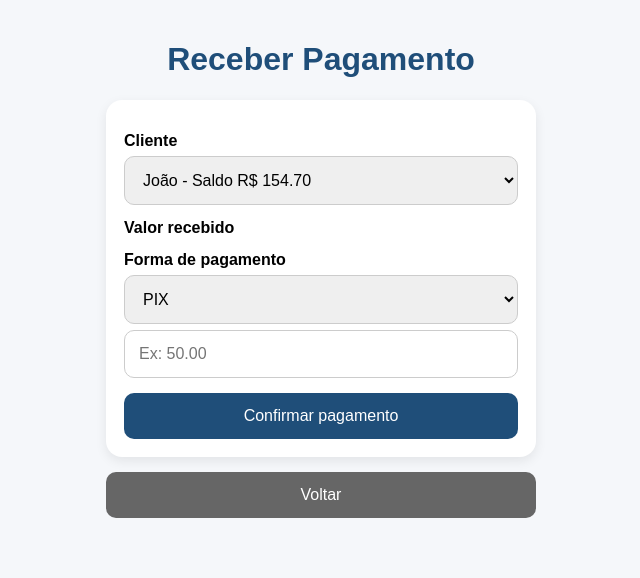
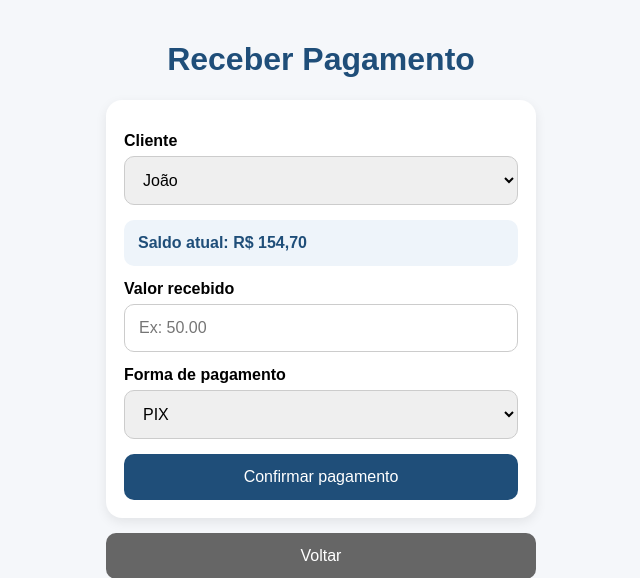
Before and after one commit to xJoyceDias/star-limp-ia, a FastAPI app: page /receber-pagamento in a window 1280 px wide. Shown: the top 578 px of the page, without its empty margins (319-959 px from the left). Run offline with FastAPI, Linux system fonts and the light colour scheme; data comes from the database, SQL or seed files in the repository; both versions use the stored data as it was after the commit.

Commit message:
Implementa recebimento com forma de pagamento

```diff
--- a/backend/app.py
+++ b/backend/app.py
@@ -323,8 +323,11 @@ def receber_pagamento(dados: dict = Body(...)):
     from datetime import datetime, timedelta
 
     cliente_id = int(dados.get("cliente_id"))
-    valor_pago = float(dados.get("valor_pago", 0))
-    forma_pagamento = dados.get("forma_pagamento")
+
+    valor_pago = str(dados.get("valor_pago", "0")).replace(",", ".")
+    valor_pago = float(valor_pago)
+
+    forma_pagamento = dados.get("forma_pagamento", "")
 
     data_hora = (datetime.utcnow() - timedelta(hours=3)).strftime("%Y-%m-%d %H:%M:%S")
 
@@ -359,7 +362,7 @@ def receber_pagamento(dados: dict = Body(...)):
     """, (saldo_atual, cliente_id))
 
     cursor.execute("""
-        IINSERT INTO pagamentos_fiado (
+        INSERT INTO pagamentos_fiado (
             cliente_id,
             valor_pago,
             saldo_anterior,
@@ -367,8 +370,7 @@ def receber_pagamento(dados: dict = Body(...)):
             data_hora,
             forma_pagamento
         )
-
-        VALUES (?, ?, ?, ?, ?)
+        VALUES (?, ?, ?, ?, ?, ?)
     """, (
         cliente_id,
         valor_pago,
@@ -376,7 +378,6 @@ def receber_pagamento(dados: dict = Body(...)):
         saldo_atual,
         data_hora,
         forma_pagamento
-
     ))
 
     conexao.commit()
--- a/backend/templates/extrato_cliente.html
+++ b/backend/templates/extrato_cliente.html
@@ -70,7 +70,9 @@
             <div class="linha">
                 💵 Pagamento recebido: R$ {{ "%.2f"|format(pagamento[1] or 0)|replace(".", ",") }}
             </div>
-
+            <div class="linha">
+                 💳 Forma: {{ pagamento[4] or "Não informado" }}
+            </div>
             <div class="linha">
                 📋 Saldo anterior: R$ {{ "%.2f"|format(pagamento[2] or 0)|replace(".", ",") }}
             </div>
--- a/backend/templates/receber_pagamento.html
+++ b/backend/templates/receber_pagamento.html
@@ -47,6 +47,15 @@
             box-sizing: border-box;
         }
 
+        .saldo-box {
+            margin-top: 15px;
+            padding: 14px;
+            background: #eef4fa;
+            border-radius: 10px;
+            font-weight: bold;
+            color: #1f4e79;
+        }
+
         button, .botao {
             display: block;
             width: 100%;
@@ -80,25 +89,28 @@
     <div class="card">
 
         <label>Cliente</label>
-        <select id="clienteId">
+        <select id="clienteId" onchange="mostrarSaldoCliente()">
             {% for cliente in clientes %}
-                <option value="{{ cliente[0] }}">
-                    {{ cliente[1] }} - Saldo R$ {{ "%.2f"|format(cliente[3] or 0) }}
+                <option value="{{ cliente[0] }}" data-saldo="{{ cliente[3] or 0 }}">
+                    {{ cliente[1] }}
                 </option>
             {% endfor %}
         </select>
 
+        <div class="saldo-box" id="saldoCliente">
+            Saldo atual: R$ 0,00
+        </div>
+
         <label>Valor recebido</label>
+        <input type="number" id="valorPago" step="0.01" placeholder="Ex: 50.00">
+
         <label>Forma de pagamento</label>
-
         <select id="formaPagamento">
             <option value="PIX">PIX</option>
             <option value="DINHEIRO">Dinheiro</option>
             <option value="CARTAO">Cartão</option>
             <option value="TRANSFERENCIA">Transferência</option>
         </select>
-
-        <input type="number" id="valorPago" step="0.01" placeholder="Ex: 50.00">
 
         <button onclick="registrarPagamento()">Confirmar pagamento</button>
 
@@ -109,9 +121,23 @@
 </div>
 
 <script>
+    function formatarMoeda(valor) {
+        return Number(valor).toFixed(2).replace(".", ",");
+    }
+
+    function mostrarSaldoCliente() {
+        const select = document.getElementById("clienteId");
+        const opcao = select.options[select.selectedIndex];
+        const saldo = opcao.getAttribute("data-saldo") || 0;
+
+        document.getElementById("saldoCliente").innerText =
+            `Saldo atual: R$ ${formatarMoeda(saldo)}`;
+    }
+
     async function registrarPagamento() {
         const clienteId = document.getElementById("clienteId").value;
         const valorPago = document.getElementById("valorPago").value;
+        const formaPagamento = document.getElementById("formaPagamento").value;
 
         if (!clienteId || !valorPago || Number(valorPago) <= 0) {
             alert("Informe um valor válido.");
@@ -126,7 +152,7 @@
             body: JSON.stringify({
                 cliente_id: clienteId,
                 valor_pago: valorPago,
-                forma_pagamento: document.getElementById("formaPagamento").value
+                forma_pagamento: formaPagamento
             })
         });
 
@@ -138,6 +164,8 @@
             window.location.href = "/clientes";
         }
     }
+
+    mostrarSaldoCliente();
 </script>
 
 </body>
```
Also changed, not shown: database/starlimp.db. Lines whose indentation alone changed are shown as unchanged.
